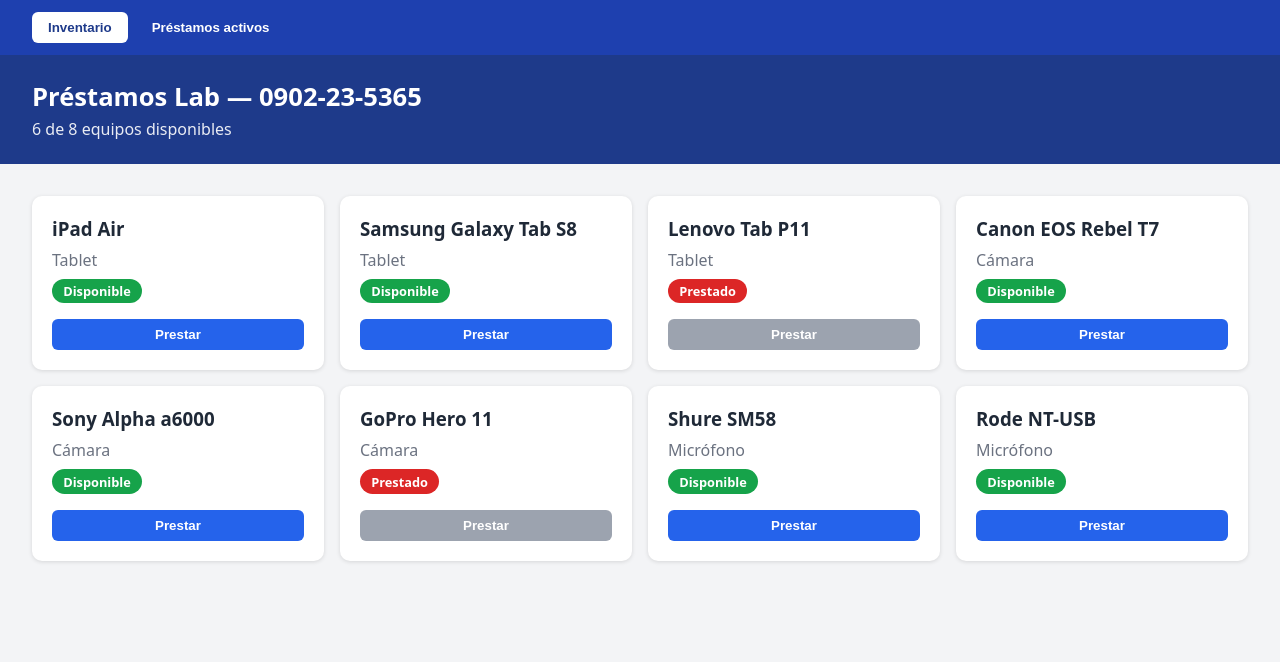
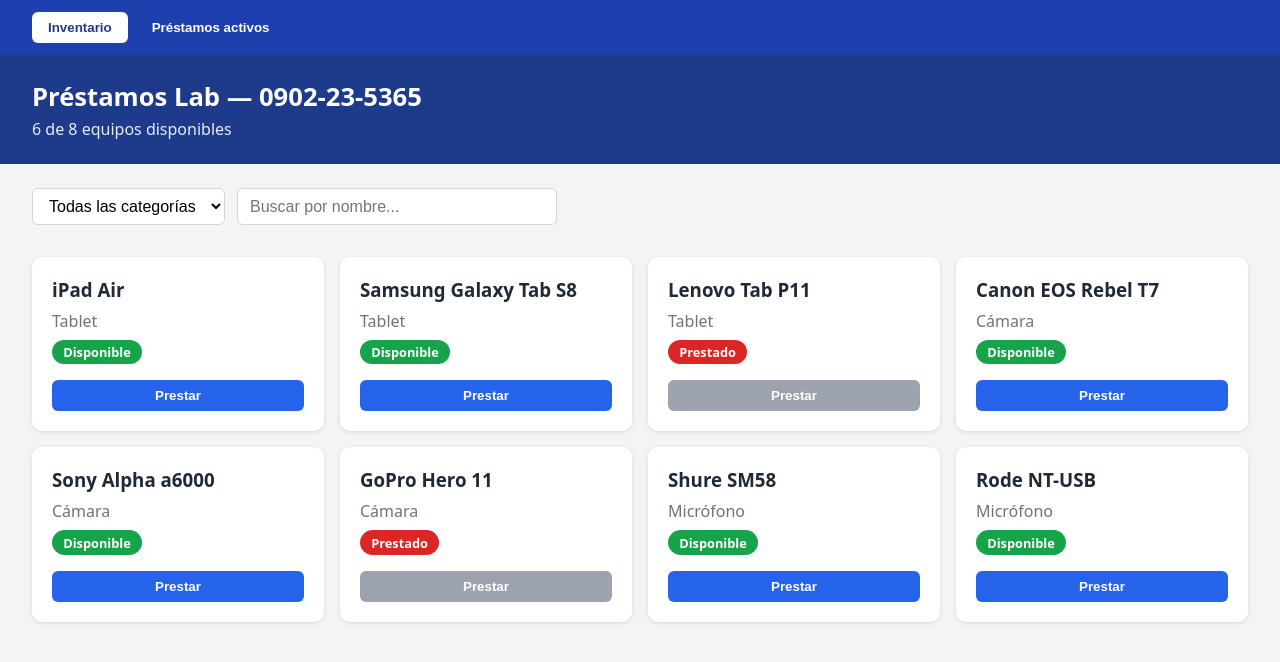
Before and after one commit to mchenc1-tech/prestamos-lab, a React (Vite) app: page / in a window 1280 px wide. Shown: the top 662 px of the page. Built offline with nearby package versions, Linux system fonts and the light colour scheme.

Commit message:
feat: filtro por categoría y búsqueda por nombre en el inventario

```diff
--- a/src/index.css
+++ b/src/index.css
@@ -228,3 +228,30 @@
   background: white;
   color: #1e3a8a;
 }
+
+.filtros {
+  display: flex;
+  flex-wrap: wrap;
+  gap: 0.75rem;
+  padding: 1.5rem 2rem 0;
+}
+
+.filtros select,
+.filtros input {
+  padding: 0.5rem 0.75rem;
+  border: 1px solid #d1d5db;
+  border-radius: 6px;
+  font-size: 1rem;
+  background: white;
+}
+
+.filtros input {
+  flex: 1;
+  min-width: 200px;
+  max-width: 320px;
+}
+
+.sin-resultados {
+  padding: 2rem;
+  color: #6b7280;
+}
--- a/src/pages/Inventario.tsx
+++ b/src/pages/Inventario.tsx
@@ -1,3 +1,4 @@
+import { useState } from 'react';
 import Encabezado from '../components/Encabezado';
 import ListaEquipos from '../components/ListaEquipos';
 import type { Equipo } from '../types';
@@ -8,10 +9,46 @@
 }
 
 function Inventario({ equipos, onPrestar }: InventarioProps) {
+  const [categoria, setCategoria] = useState('');
+  const [busqueda, setBusqueda] = useState('');
+
+  // Categorías únicas, calculadas a partir del arreglo
+  const categorias = [...new Set(equipos.map((e) => e.categoria))];
+
+  // Ambos filtros se combinan
+  const equiposFiltrados = equipos.filter((e) => {
+    const coincideCategoria = categoria === '' || e.categoria === categoria;
+    const coincideNombre = e.nombre.toLowerCase().includes(busqueda.trim().toLowerCase());
+    return coincideCategoria && coincideNombre;
+  });
+
   return (
     <div>
       <Encabezado equipos={equipos} />
-      <ListaEquipos equipos={equipos} onPrestar={onPrestar} />
+
+      <div className="filtros">
+        <select value={categoria} onChange={(e) => setCategoria(e.target.value)}>
+          <option value="">Todas las categorías</option>
+          {categorias.map((c) => (
+            <option key={c} value={c}>
+              {c}
+            </option>
+          ))}
+        </select>
+
+        <input
+          type="text"
+          placeholder="Buscar por nombre..."
+          value={busqueda}
+          onChange={(e) => setBusqueda(e.target.value)}
+        />
+      </div>
+
+      {equiposFiltrados.length === 0 ? (
+        <p className="sin-resultados">No se encontraron equipos.</p>
+      ) : (
+        <ListaEquipos equipos={equiposFiltrados} onPrestar={onPrestar} />
+      )}
     </div>
   );
 }
```
